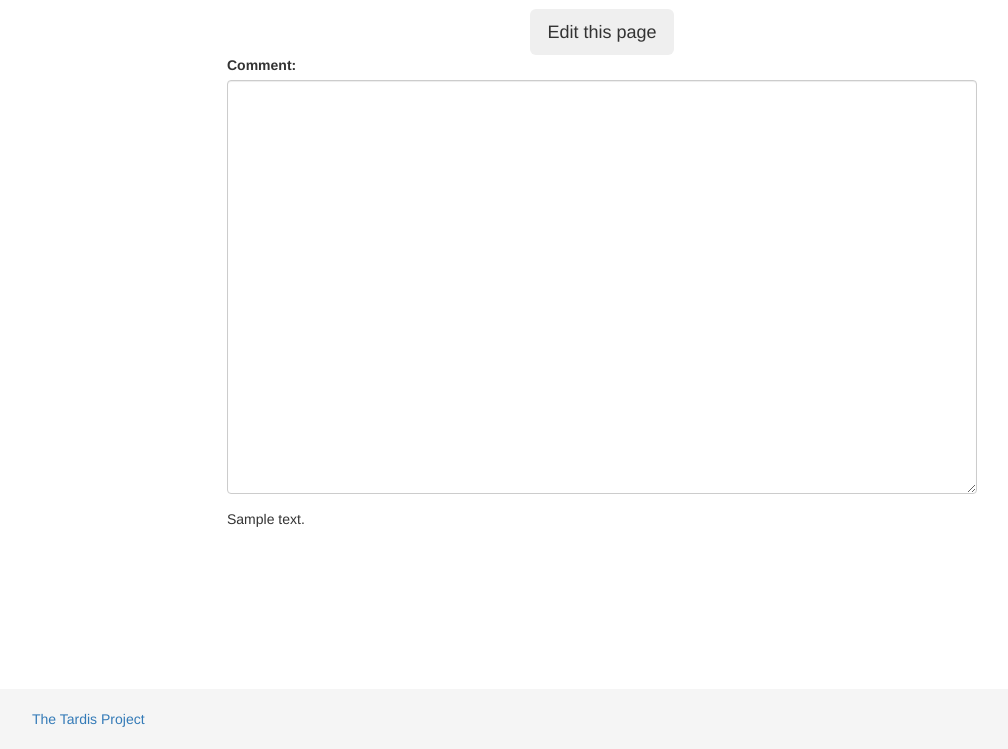
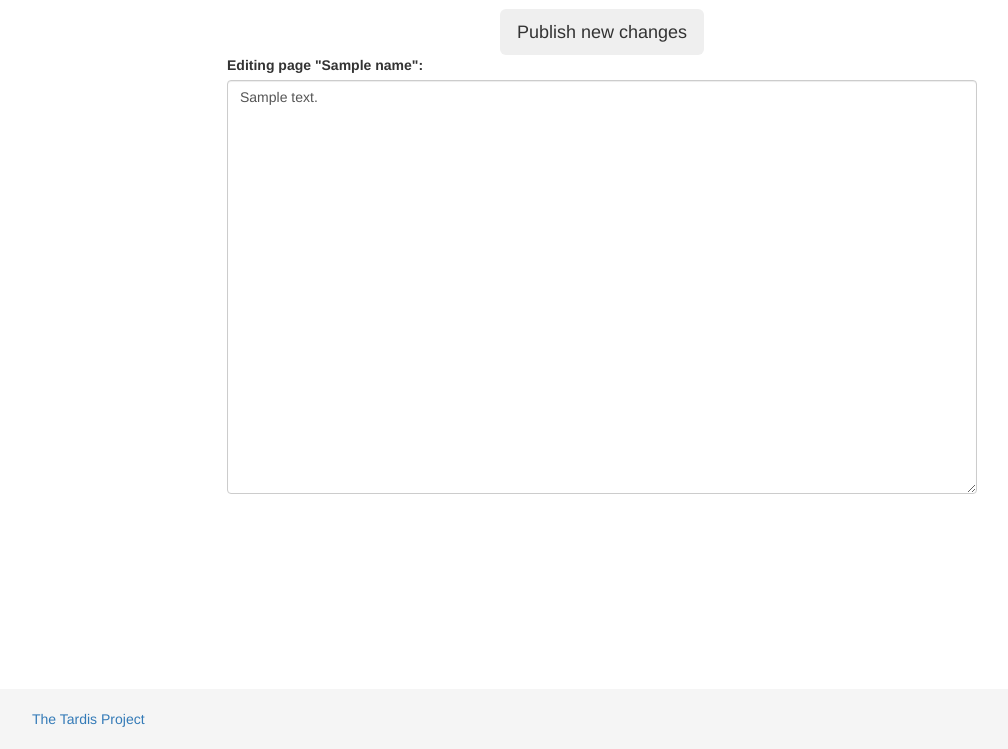
Before and after one commit to compsoc-edinburgh/betterinformatics-flask, a Flask app: template betterinformatics/templates/edit.html in a window 1280 px wide. Shown: the part 51-800 px from the top of the page, without its empty margins (38-1046 px from the left). Run offline with Flask 2, Linux system fonts and the light colour scheme; the template is opened without the code that fills it: most values are stand-ins (such as "Sample title", 1, 10 or a date in 2020); some libraries are stand-ins or nearby versions.

Commit message:
Show markdown content into textarea

```diff
--- a/betterinformatics/bi.py
+++ b/betterinformatics/bi.py
@@ -69,7 +69,7 @@ class BI(object):
     def edit_page(self, page):
         p = self.pages[page]
         name = p.get_name()
-        content = p.get_content()
+        content = p.get_md()
         return render_template("edit.html", name=name, content=content,
                                pages=self.page_names)
 
--- a/betterinformatics/page.py
+++ b/betterinformatics/page.py
@@ -13,7 +13,8 @@ class Page(object):
 
     def read_content(self):
         with open(self.md_path, 'r') as f:
-            self.content = Markup(markdown.markdown(f.read()))
+            self.md = f.read()
+            self.content = Markup(markdown.markdown(self.md))
 
     def write_content(self):
         with open(self.md_path, 'w') as f:
@@ -22,5 +23,8 @@ class Page(object):
     def get_content(self):
         return self.content
 
+    def get_md(self):
+        return self.md
+
     def get_name(self):
         return self.name
--- a/betterinformatics/templates/edit.html
+++ b/betterinformatics/templates/edit.html
@@ -44,10 +44,10 @@
         <div class="container">
             <div class="row">
                 <div class="col-md-12 text-center">
-                    <form action="/pages/{{name}}/edit" method="post">
+                    <form action="/pages/{{name}}/edit/publish" method="post">
                         <button class="btn btn-primary-outline btn-lg"
                                 type="submit">
-                            Edit this page
+                            Publish new changes
                         </button>
                     </form>
                 </div>
@@ -57,11 +57,11 @@
                     <div class="md-input">
                         <form class="form" role="form">
                             <div class="form-group">
-                                <label for="comment">Comment:</label>
-                                <textarea class="form-control" rows="20" id="comment"></textarea>
+                                <label for="comment">Editing page "{{name}}":</label>
+                                <textarea class="form-control" rows="20"
+                                          style="min-width: 100%" id="comment">{{content}}</textarea>
                             </div>
                         </form>
-                        {{ content }}
                     </div>
                 </div>
             </div>
```
